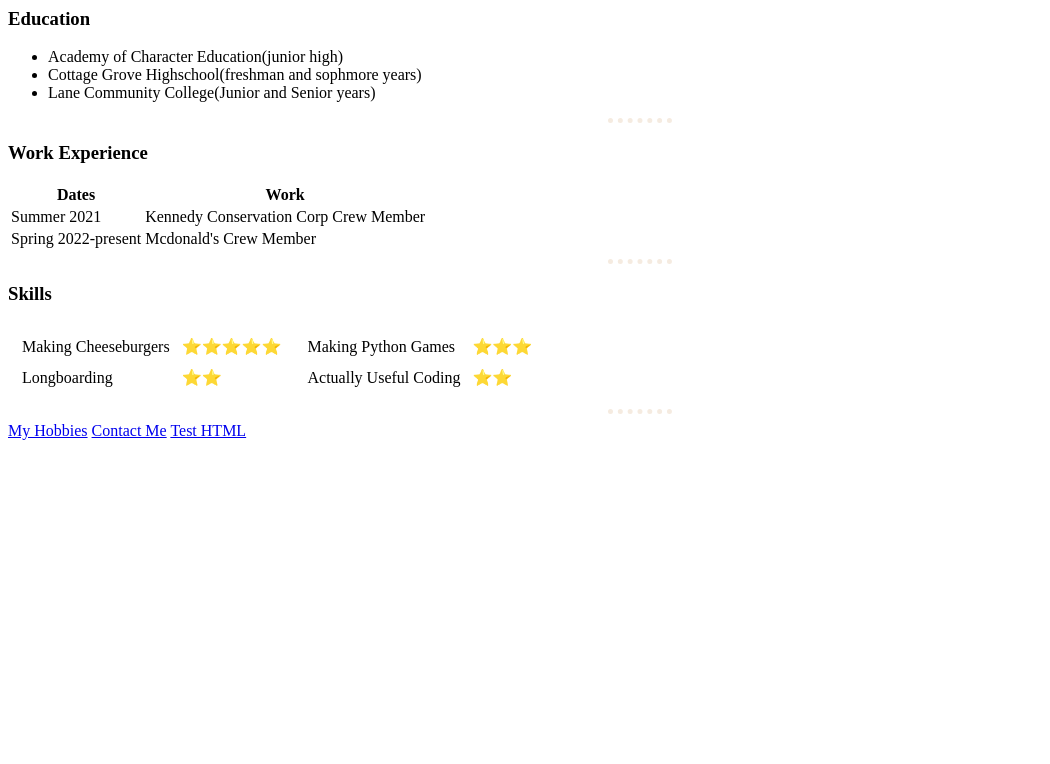
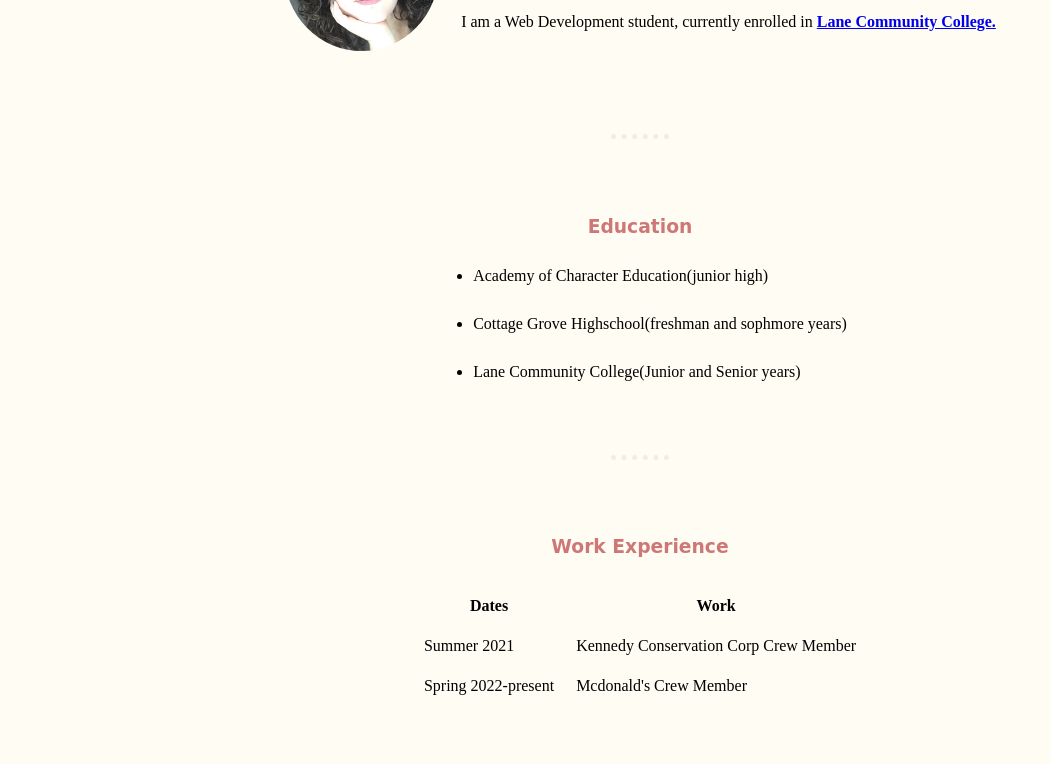
Before and after one commit to charleseMuchmore/cv, a plain HTML site: page index.html in a window 1280 px wide. Shown: the part 238-1002 px from the top of the page, without its empty margins (0-1050 px from the left). Before the commit the page ends 800 px from the top, so only its background shows below. Drawn offline with Linux system fonts and the light colour scheme.

Commit message:
updated centered text

```diff
--- a/css/styles.css
+++ b/css/styles.css
@@ -1,10 +1,12 @@
-<style media="screen">
+html {
+  min-height: 100vh;
+}
 body {
-    background-color: #FEFCF3;
+  min-height: 100vh;
+  background-color: #FEFCF3
 }
 
 hr {
-
   border-style: dotted none none;
   border-color: #F5EBE0;
   border-width: 5px;
@@ -15,4 +17,30 @@
 img {
   border-radius: 50%;
 }
-</style>
+
+h1, h2, h3, h4, h5, h6 {
+  color: #CE7777;
+  font-family: cursive;
+  font: Bradley Hand;
+}
+
+h3 {
+  text-align: center;
+
+}
+
+.flex-container {
+  display: flex;
+  justify-content: center;
+  align-items: center;
+  flex-flow: column wrap;
+  background-color: #FEFCF3
+}
+
+div {
+  padding: 50px;
+
+}
+li {
+  margin-top: 30px;
+}
--- a/index.html
+++ b/index.html
@@ -7,12 +7,16 @@
   <link rel="stylesheet" href="css/styles.css">
 </head>
 
+
+
 <body>
 
+  <div class="flex-container">
+    <div>
       <table cellspacing=20 class="hai">
         <tr>
           <td>
-        <img src='./images/IMG_1908.jpg' alt="Charlese Muchmore Picture" width = 155, height = 160>
+            <img src='./images/IMG_1908.jpg' alt="Charlese Muchmore Picture" width=155, height=160>
           </td>
           <td>
             <h1>Charlese Muchmore</h1>
@@ -21,20 +25,24 @@
           </td>
         </tr>
       </table>
+    </div>
 
     <hr>
 
+    <div>
       <h3>Education</h3>
       <ul>
         <li>Academy of Character Education(junior high)</li>
         <li>Cottage Grove Highschool(freshman and sophmore years)</li>
         <li>Lane Community College(Junior and Senior years)</li>
       </ul>
+    </div>
 
     <hr>
 
+    <div>
       <h3>Work Experience</h3>
-  <table>
+      <table cellspacing=20>
         <thead>
           <tr>
             <th>Dates</th>
@@ -50,13 +58,12 @@
         </tr>
         </tr>
       </table>
+    </div>
 
     <hr>
 
+    <div>
       <h3>Skills</h3>
-  <table>
-    <tr>
-      <td>
         <table cellspacing=10>
           <tr>
             <td>Making Cheeseburgers</td>
@@ -66,10 +73,6 @@
             <td>Longboarding</td>
             <td>⭐⭐</td>
           </tr>
-        </table>
-      </td>
-      <td>
-        <table cellspacing=10>
           <tr>
             <td>Making Python Games</td>
             <td>⭐⭐⭐</td>
@@ -79,17 +82,19 @@
             <td>⭐⭐</td>
           </tr>
         </table>
-      </td>
-    </tr>
-  </table>
-
-
+    </div>
 
     <hr>
 
+    <div>
       <a href="hobbies.html">My Hobbies</a>
       <a href="contact_info.html">Contact Me</a>
-  <a href="test_code.html">Test HTML</a>
+    </div>
+
+    </div>
+
+  </div>
+
 </body>
 
 </html>
```
Also changed, not shown: contact_info.html (+8 -1 lines), hobbies.html (+2 -0 lines). Lines whose indentation alone changed are shown as unchanged.
